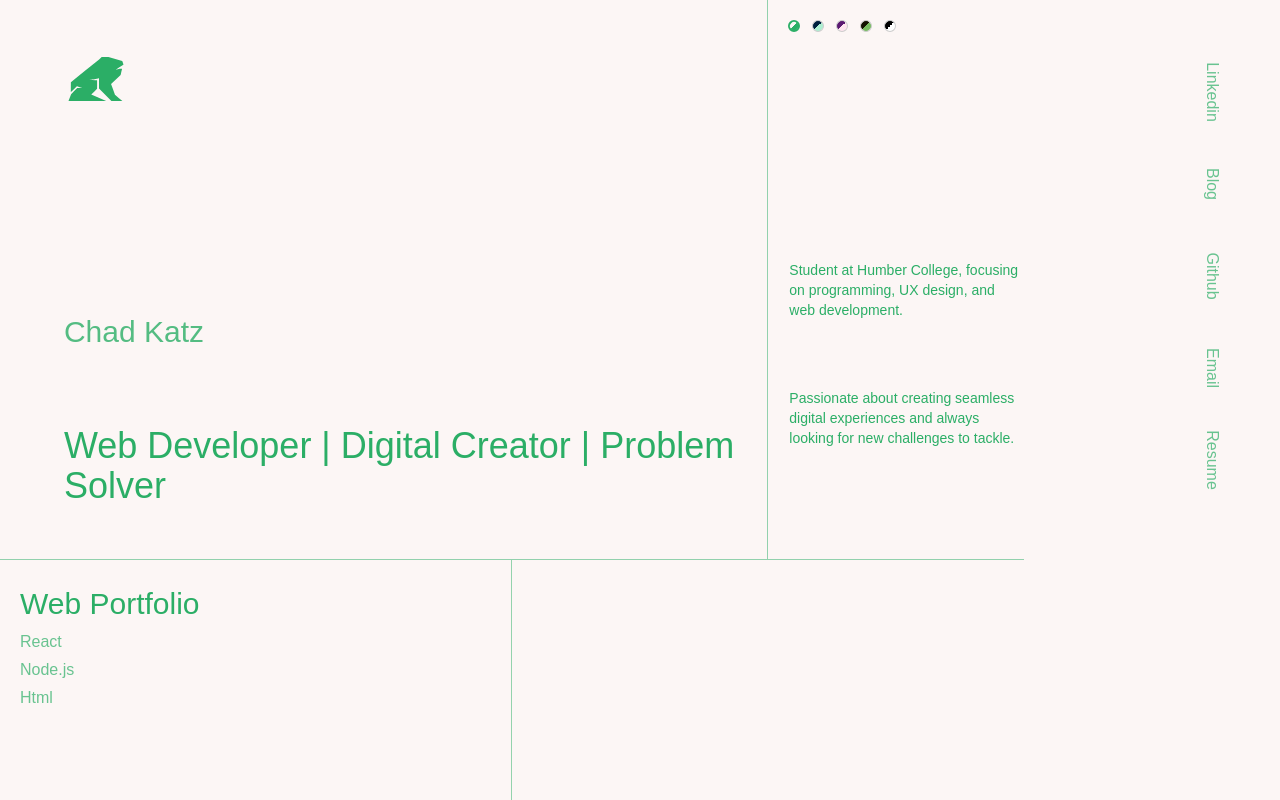
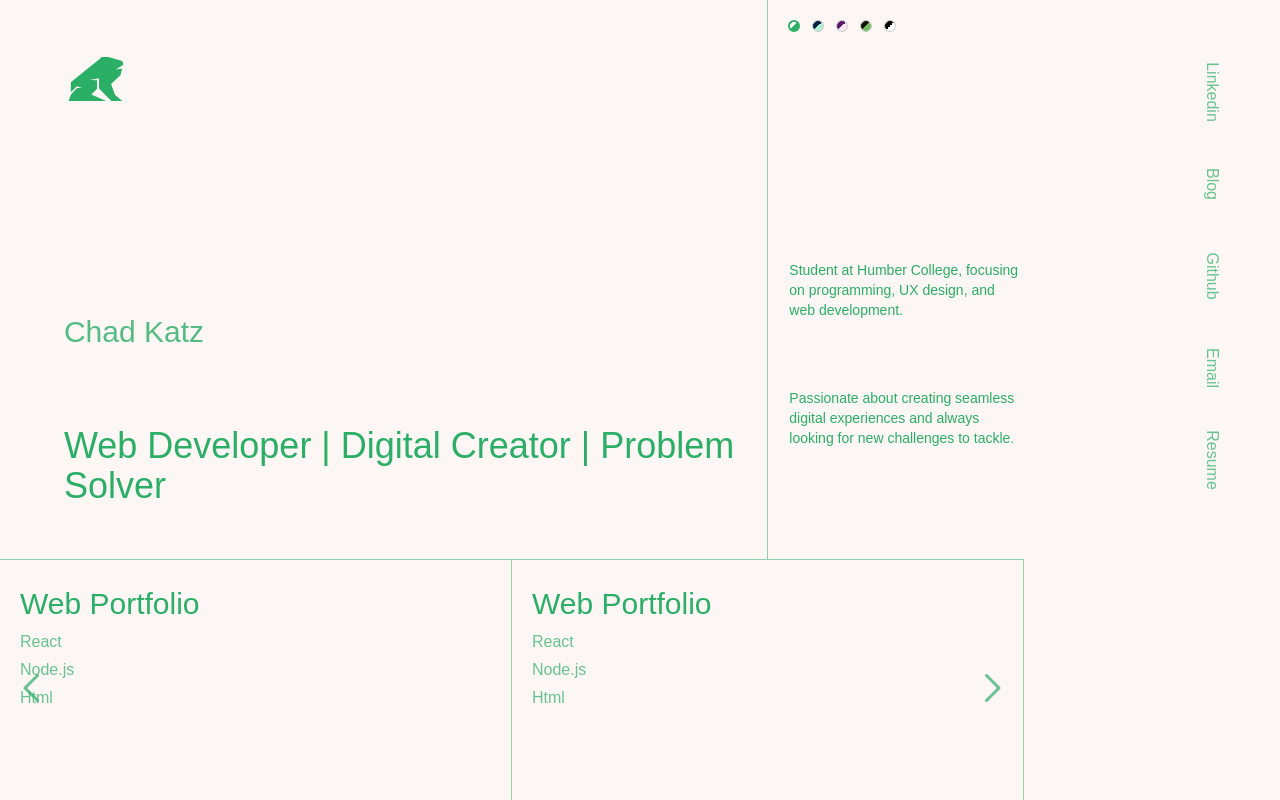
Before and after one commit to Chad1704/websitelaunch, a Next.js app: page / in a window 1280 px wide. Built offline with nearby package versions, Linux system fonts and the light colour scheme; a web font is replaced by a local one.

Commit message:
Update projectsData.js

```diff
--- a/app/projectsData.js
+++ b/app/projectsData.js
@@ -1,6 +1,16 @@
 const projectsData = [
   {
     Project_Id: 1,
+    Project_Name: "Web Portfolio",
+    Project_Tags: ["React", "Node.js", "Html"],
+    Project_Img: "https://images.unsplash.com/photo-1515879218367-8466d910aaa4?fm=jpg&q=60&w=3000",
+    Project_Link: "/404",
+    Project_Desc: "A project about creation.",
+    Project_Date: "15-05-2025"
+  },
+
+    {
+    Project_Id: 2,
     Project_Name: "Web Portfolio",
     Project_Tags: ["React", "Node.js", "Html"],
     Project_Img: "https://images.unsplash.com/photo-1515879218367-8466d910aaa4?fm=jpg&q=60&w=3000",
```
